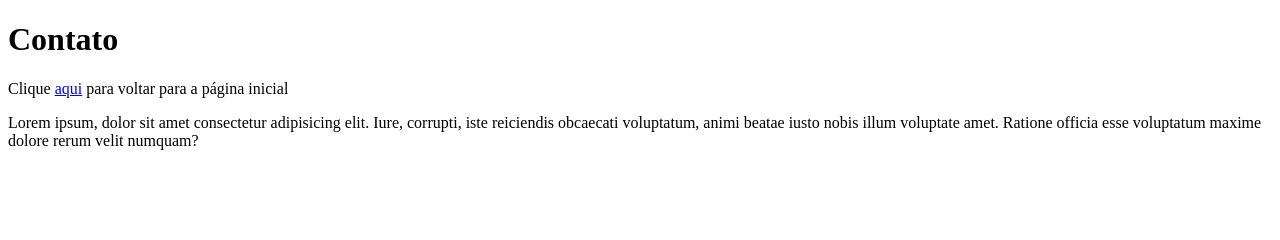
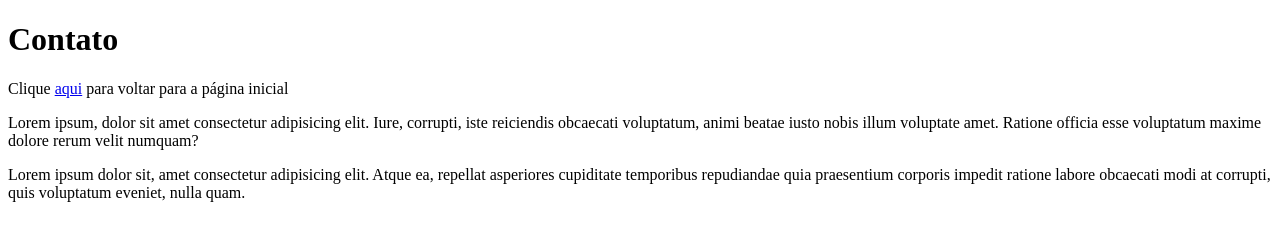
Before and after one commit to Taina14m/git-branches, a plain HTML site: page contato.html in a window 1280 px wide. Drawn offline with Linux system fonts and the light colour scheme.

Commit message:
Adicionando p

```diff
--- a/contato.html
+++ b/contato.html
@@ -15,5 +15,10 @@
         Iure, corrupti, iste reiciendis obcaecati voluptatum, animi beatae iusto nobis illum voluptate amet.
         Ratione officia esse voluptatum maxime dolore rerum velit numquam?
     </section>
+    <p>
+        Lorem ipsum dolor sit, amet consectetur adipisicing elit. Atque ea,
+        repellat asperiores cupiditate temporibus repudiandae quia praesentium corporis impedit ratione labore obcaecati modi at corrupti,
+        quis voluptatum eveniet, nulla quam.
+    </p>
 </body>
 </html>
```
